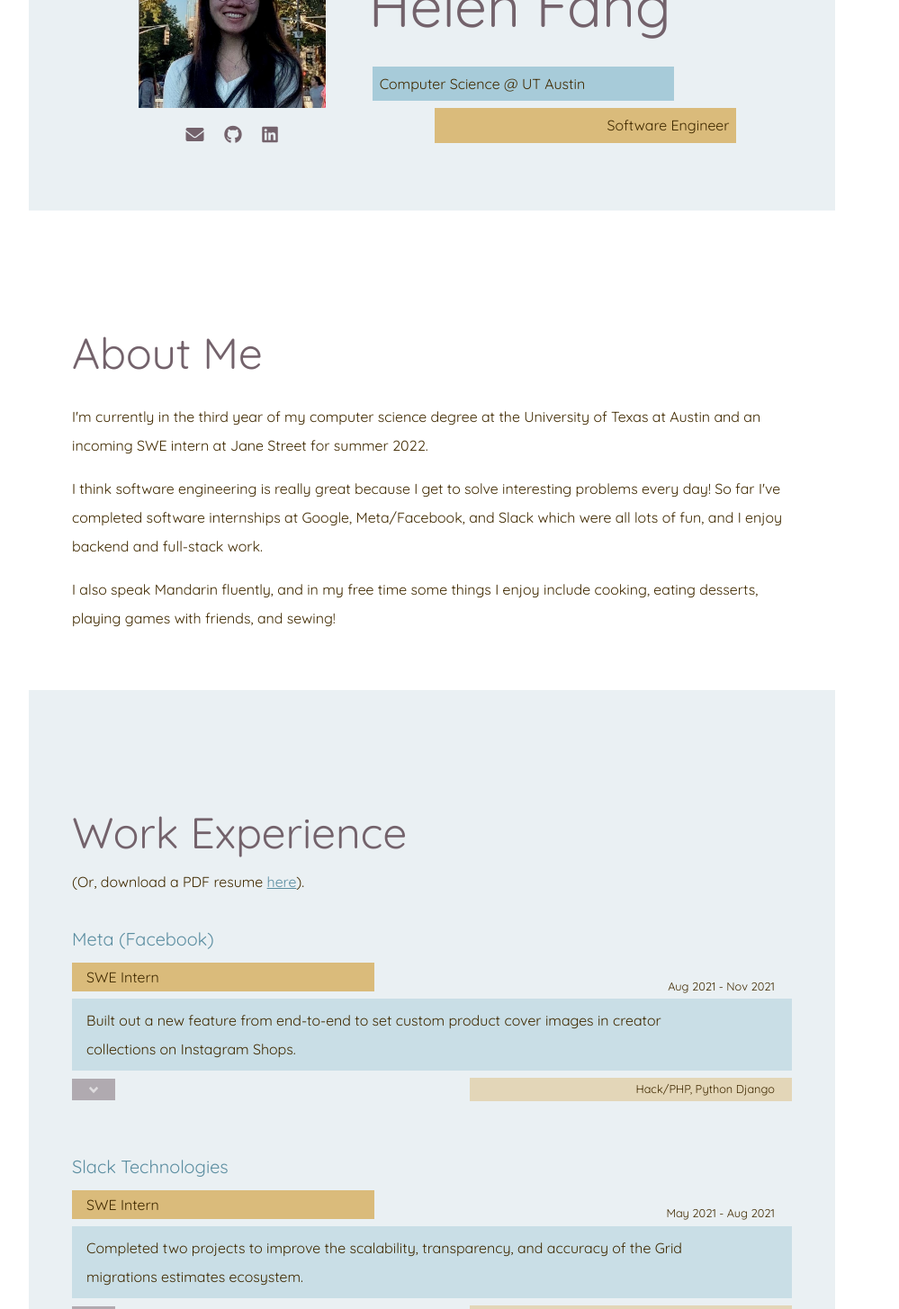
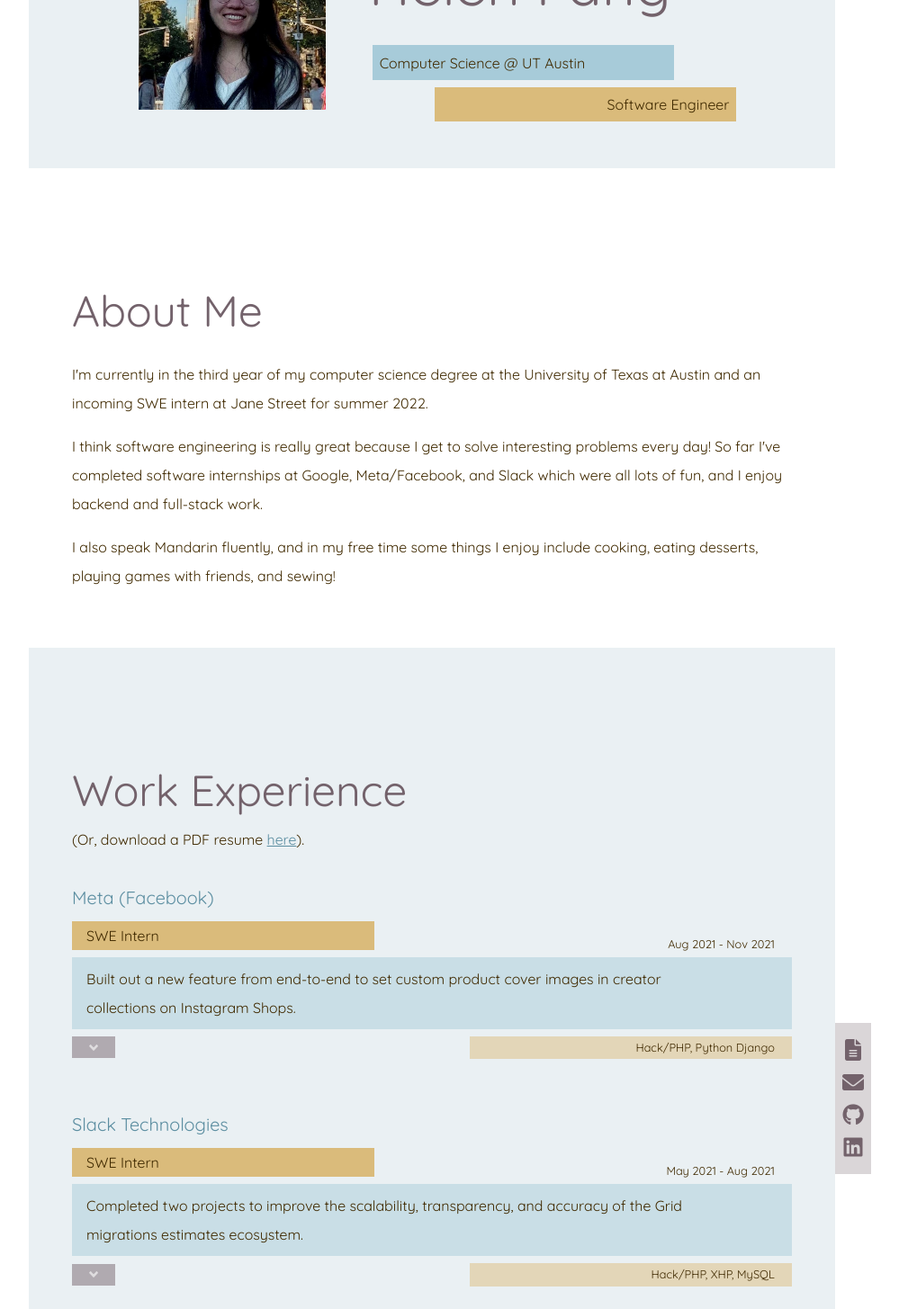
Before and after one commit to fang-helen/fang-helen.github.io, a React (Create React App) app: page / in a window 1280 px wide. Shown: the part 280-1735 px from the top of the page at 90% size, without its empty margins (160-1159 px from the left). Built offline with nearby package versions, Linux system fonts and the light colour scheme; a web font is replaced by a local one.

Commit message:
Move socials to sticky sidebar

```diff
--- a/src/App.css
+++ b/src/App.css
@@ -41,6 +41,21 @@ a {
   padding-bottom: 5em;
 }
 
+#page-contents {
+  display: flex;
+  flex-flow: row nowrap;
+  align-items: center;
+  justify-content: center;
+  width: 100%;
+}
+
+#page-sections {
+  width: calc(80% + 6em);
+  max-width: calc(800px + 6em);
+  display: flex;
+  flex-flow: column nowrap;
+}
+
 li {
   font-size: 0.5em;
 }
@@ -63,10 +78,6 @@ a.formatted {
   display: flex;
   align-items: center;
   justify-content: center;
-}
-
-.social-link {
-  color: #73626b;
 }
 
 /* colors */
--- a/src/App.js
+++ b/src/App.js
@@ -1,4 +1,5 @@
 import Navbar from "./components/Navbar";
+import Sidebar from "./components/Sidebar";
 import Intro from "./sections/Intro";
 import About from "./sections/About";
 import Experience from "./sections/Experience";
@@ -11,11 +12,19 @@ function App() {
   return (
     <div id="content">
       <Navbar />
-      <Intro />
-      <About />
-      <Experience />
-      <Projects />
-      <Contact />
+      <div id="page-contents">
+        <div id="sidebar-padding" class="social-item">
+          {/* helps center contents, even with sidebar on the other side  */}_
+        </div>
+        <div id="page-sections">
+          <Intro />
+          <About />
+          <Experience />
+          <Projects />
+          <Contact />
+        </div>
+        <Sidebar />
+      </div>
 
       <div id="color-scheme">
         <div class="color one">1</div>
--- a/src/components/ExperienceTile.js
+++ b/src/components/ExperienceTile.js
@@ -88,8 +88,8 @@ class ExperienceTile extends React.Component {
             class="experience-bullets"
             id={"bullets-" + this.state.identifier}
           >
-            {this.state.details.map((bullet) => (
-              <li>
+            {this.state.details.map((bullet, index) => (
+              <li key={index}>
                 <span>{bullet}</span>
               </li>
             ))}
--- a/src/components/Navbar.css
+++ b/src/components/Navbar.css
@@ -1,5 +1,5 @@
 #header {
-  background-color: #73626b7e;
+  background-color: #73626b43;
   display: flex;
   flex-flow: row wrap;
   justify-content: center;
--- a/src/components/Section.css
+++ b/src/components/Section.css
@@ -1,6 +1,5 @@
 .section {
-  width: 80%;
-  max-width: 800px;
+  width: calc(100% - 6em);
   padding: 3em;
   padding-top: max(7em, 15vh);
 }
--- /dev/null
+++ b/src/components/Sidebar.css
@@ -0,0 +1,22 @@
+#sidebar,
+#sidebar-padding {
+  padding: 0.75em 0.5em;
+}
+
+#sidebar {
+  background-color: #73626b43;
+  display: flex;
+  flex-flow: column nowrap;
+  align-items: center;
+  justify-content: space-around;
+  position: sticky;
+  height: 9em;
+}
+
+#sidebar.social-link {
+  color: white;
+}
+
+#sidebar-padding {
+  color: transparent;
+}
--- /dev/null
+++ b/src/components/Sidebar.js
@@ -0,0 +1,32 @@
+import SocialLink from "./SocialLink";
+
+import "./Sidebar.css";
+
+function Sidebar() {
+  return (
+    <div id="sidebar" style={{ top: "0px" }}>
+      <SocialLink
+        title="Resume"
+        url="#work-section"
+        target="_self"
+        icon={<i class="fas fa-file-alt"></i>}
+      />
+      <SocialLink
+        title="Email"
+        url="mailto:helenfang524@gmail.com"
+        icon={<i class="fas fa-envelope"></i>}
+      />
+      <SocialLink
+        title="Github"
+        url="https://github.com/fang-helen"
+        icon={<i class="fab fa-github"></i>}
+      />
+      <SocialLink
+        title="LinkedIn"
+        url="https://www.linkedin.com/in/helen-fang/"
+        icon={<i class="fab fa-linkedin"></i>}
+      />
+    </div>
+  );
+}
+export default Sidebar;
--- a/src/components/SocialLink.js
+++ b/src/components/SocialLink.js
@@ -1,18 +1,28 @@
 import React from "react";
+
+import "./Socials.css";
 
 class SocialLink extends React.Component {
   constructor(props) {
     super(props);
     this.state = {
+      title: props.title,
       url: props.url,
       icon: props.icon,
+      target: props.target !== undefined ? props.target : "_blank",
     };
   }
 
   render() {
     return (
       <div class="social-item">
-        <a class="social-link" href={this.state.url} target="_blank">
+        <a
+          class="social-link"
+          href={this.state.url}
+          title={this.state.title}
+          target={this.state.target}
+          rel="noreferrer"
+        >
           {this.state.icon}
         </a>
       </div>
--- /dev/null
+++ b/src/components/Socials.css
@@ -0,0 +1,8 @@
+.social-link {
+  color: #73626b;
+}
+
+.social-item {
+  line-height: 1;
+  font-size: 1.5em;
+}
--- a/src/sections/Intro.css
+++ b/src/sections/Intro.css
@@ -36,15 +36,6 @@
   max-width: 250px;
 }
 
-#socials-links-intro {
-  font-size: 1.25em;
-  display: flex;
-  flex-flow: row wrap;
-  width: 60%;
-  justify-content: space-around;
-  margin-top: 0.5em;
-}
-
 /* right side contents */
 
 #blurb-box {
--- a/src/sections/Intro.js
+++ b/src/sections/Intro.js
@@ -1,7 +1,6 @@
 import pfp from "../assets/nyc_cropped.png";
 
 import Section from "../components/Section";
-import SocialLink from "../components/SocialLink";
 
 import "./Intro.css";
 
@@ -14,21 +13,6 @@ function Intro() {
         <div id="intro-box" class="center-contents">
           <div id="intro-box-right">
             <img src={pfp} id="pfp" alt="me!" />
-
-            <div id="socials-links-intro">
-              <SocialLink
-                url="mailto:helenfang524@gmail.com"
-                icon={<i class="fas fa-envelope"></i>}
-              />
-              <SocialLink
-                url="https://github.com/fang-helen"
-                icon={<i class="fab fa-github"></i>}
-              />
-              <SocialLink
-                url="https://www.linkedin.com/in/helen-fang/"
-                icon={<i class="fab fa-linkedin"></i>}
-              />
-            </div>
           </div>
 
           <div id="blurb-box">
```
